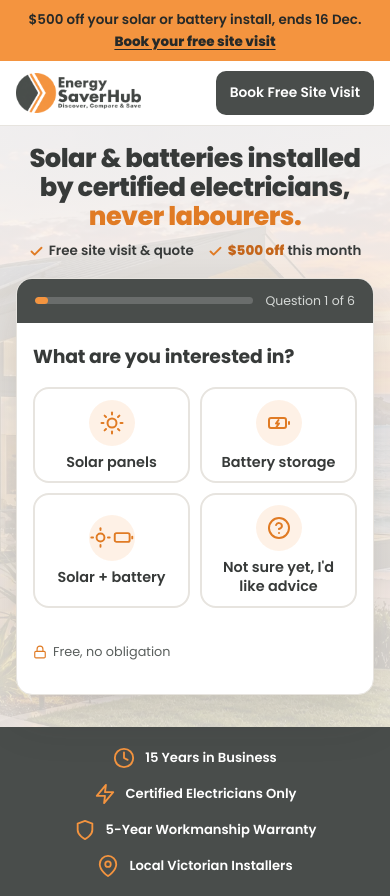
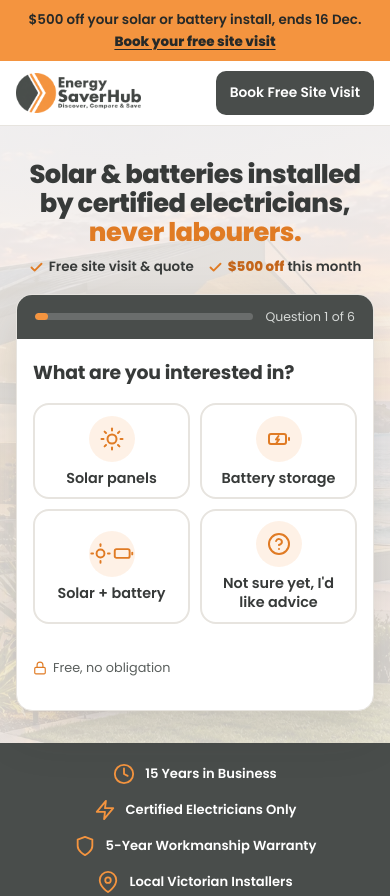
Before and after one commit to getaquotehq/es-funnels, a plain HTML site: page index.html in a window 390 px wide. Shown: the top 896 px of the page. Drawn offline with nearby package versions, Linux system fonts and the light colour scheme.

Commit message:
Hero: more space between the header and the headline
Co-Authored-By: Claude Opus 5.5 <noreply@anthropic.com>
Claude-Session: https://claude.ai/code/session_018jf9remndKKtmBQR5xsnUV

```diff
--- a/index.html
+++ b/index.html
@@ -106,7 +106,7 @@
       /* cream wash over the photo so the headline and survey stay readable */
       linear-gradient(to bottom,rgba(250,246,241,.9) 0%,rgba(250,246,241,.8) 55%,rgba(250,246,241,.92) 100%),
       url("hero.webp") center 40%/cover no-repeat var(--bg-soft);
-    padding:28px 0 52px;position:relative;scroll-margin-top:64px;
+    padding:40px 0 52px;position:relative;scroll-margin-top:64px;
   }
   .hero-head{text-align:center;max-width:820px;margin:0 auto 22px}
   .hero h1{
@@ -310,7 +310,7 @@
     .wrap{padding:0 16px}
     .offer-bar{font-size:.84rem}
     .hero{
-      padding:18px 0 32px;
+      padding:34px 0 32px;
       background:
         linear-gradient(to bottom,rgba(250,246,241,.9) 0%,rgba(250,246,241,.86) 100%),
         url("hero.webp") 70% top/cover no-repeat var(--bg-soft);
```
